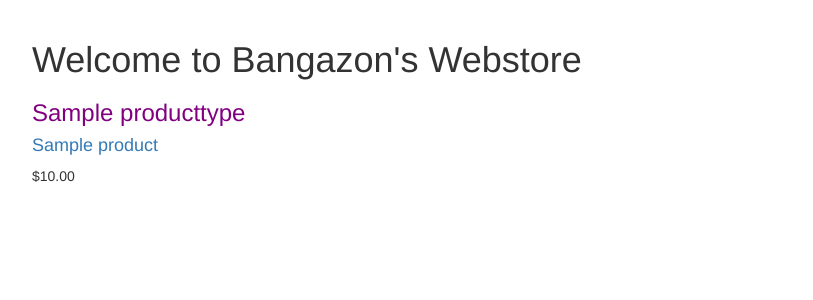
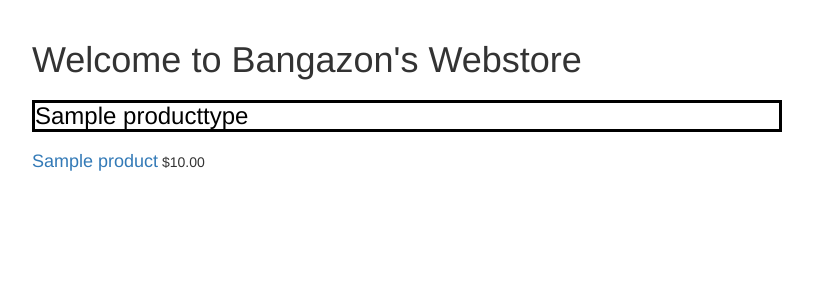
Before and after one commit to TemporaryOysters/bangazon_website, a Django app: page /webstore/home/ in a window 1280 px wide. Shown: the part 52-352 px from the top of the page, without its empty margins (38-851 px from the left). Run offline with Django 3.2, Linux system fonts and the light colour scheme; tables that the repository leaves empty hold one stand-in row (values such as "Sample post"); parts of the project's set-up code (start-up, migrations or seed data) failed here and were passed over; some libraries are stand-ins or nearby versions.

Commit message:
product and pt styling

```diff
--- a/bangazon_website/bangazon_webstore/static/css/styles.css
+++ b/bangazon_website/bangazon_webstore/static/css/styles.css
@@ -1,3 +1,23 @@
+.no_hover_product_type_header {
+    color: black;
+    border: 3px solid black;
+}
+
 .product_type_header {
+    color: black;
+    border: 3px solid black;
+}
+
+.product_type_header:hover {
     color: purple;
+    border: 3px solid purple;
 }
+
+.inline {
+    display: inline-block;
+}
+
+a:hover {
+    color: purple;
+    text-decoration: none;
+}
--- a/bangazon_website/bangazon_webstore/templates/bangazon_webstore/home.html
+++ b/bangazon_website/bangazon_webstore/templates/bangazon_webstore/home.html
@@ -3,16 +3,14 @@
 {% block content %}
   <h1>Welcome to Bangazon's Webstore</h1>
   {% for pt in producttype %}
-    <div>
-      <h3 class="product_type_header">{{ pt.label_name }}</h3>
+      <h3 class="no_hover_product_type_header">{{ pt.label_name }}</h3>
       {% for pro in product %}
         {% for p in pro %}
         {% if p.product_type.pk == pt.pk %}
           <div>
-            <a href="{% url 'bangazon_webstore:productdetail' p.id %}"><h4>{{ p.name }}</h4></a>
-            <p>${{ p.price }}</p>
+            <a href="{% url 'bangazon_webstore:productdetail' p.id %}"><h4 class="inline">{{ p.name }}</h4></a>
+            <p class="inline">${{ p.price }}</p>
           </div>
-    </div>
       {% endif %}
       {% endfor %}
     {% endfor %}
--- a/bangazon_website/bangazon_webstore/templates/bangazon_webstore/product_category.html
+++ b/bangazon_website/bangazon_webstore/templates/bangazon_webstore/product_category.html
@@ -1,9 +1,9 @@
 {% extends 'bangazon_webstore/base.html' %}
 
 {% block content %}
-  <h1 class="product_type_header"> {{ product_type}} </h1>
+  <h1 class="no_hover_product_type_header"> {{ product_type}} </h1>
   {% for p in product_list %}
-  <div>
+  <div class="inline">
       <a href="{% url 'bangazon_webstore:productdetail' p.id %}">
         <h3>{{p.name}}</h3>
       </a>
--- a/bangazon_website/bangazon_webstore/templates/bangazon_webstore/products.html
+++ b/bangazon_website/bangazon_webstore/templates/bangazon_webstore/products.html
@@ -3,14 +3,12 @@
 {% block content %}
   <h1>PRODUCTS</h1>
   {% for prod in products_info %}
-    <div>
       <a href="{% url 'bangazon_webstore:producttype' prod.type_id %}"><h3 class="product_type_header">{{ prod.type_label_name }}({{ prod.count }})</h3></a>
         {% for p in prod.p_list %}
           <div>
-            <a href="{% url 'bangazon_webstore:productdetail' p.id %}"><h4>{{ p.name }}</h4></a>
-            <p>${{ p.price }}</p>
+            <a href="{% url 'bangazon_webstore:productdetail' p.id %}"><h4 class="inline">{{ p.name }}</h4></a>
+            <p class="inline">${{ p.price }}</p>
           </div>
-    </div>
     {% endfor %}
   {% endfor %}
 {% endblock %}
```
